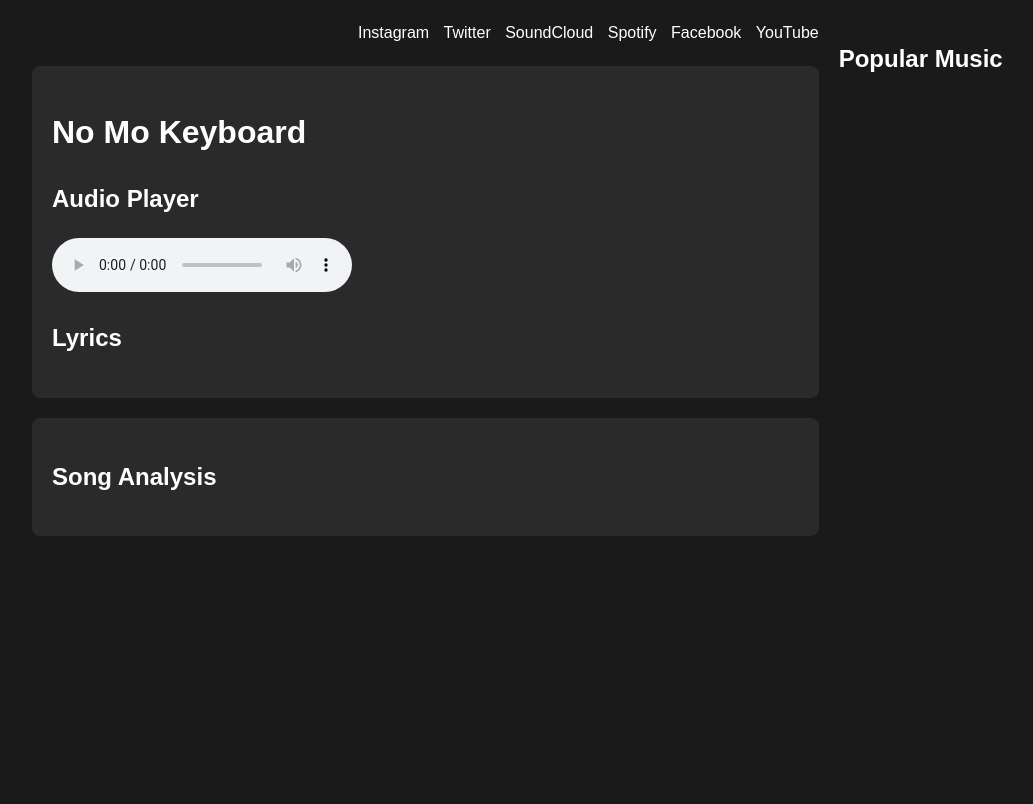
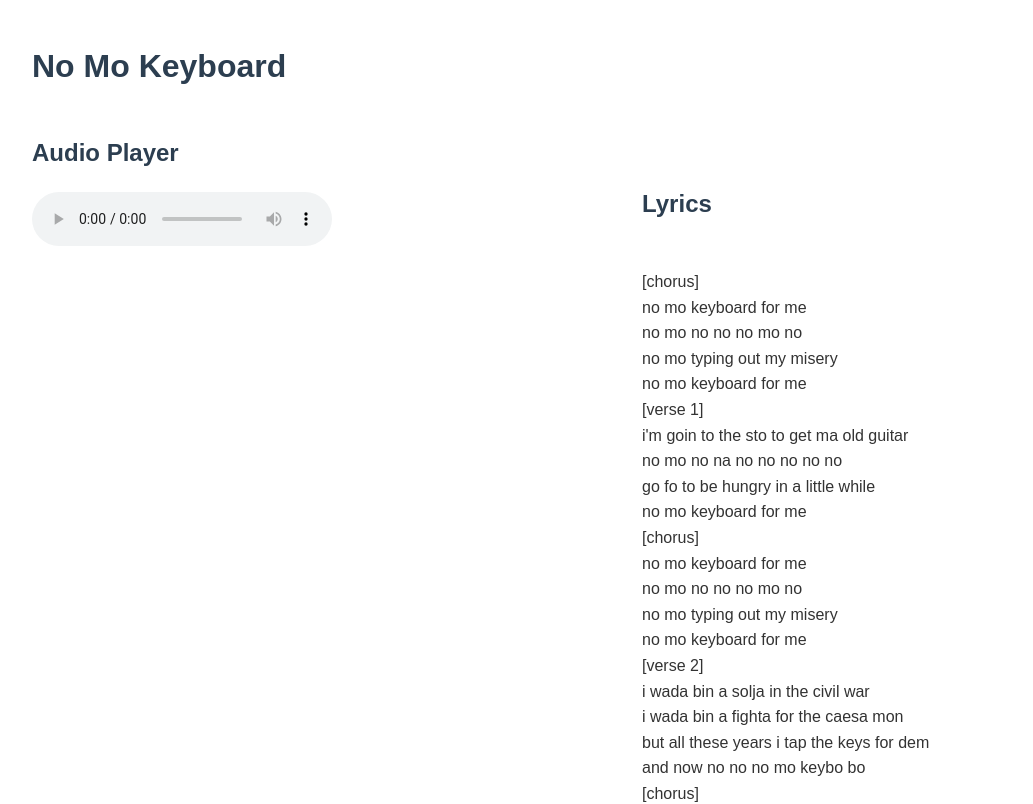
Before and after one commit to buildLittleWorlds/pidgin-audio, a plain HTML site: page index.html in a window 1280 px wide. Shown: the top 804 px of the page, without its empty margins (8-1041 px from the left). Drawn offline with Linux system fonts and the light colour scheme.

Commit message:
reverted to original layout

```diff
--- a/index.html
+++ b/index.html
@@ -8,57 +8,37 @@
         body {
             font-family: Arial, sans-serif;
             line-height: 1.6;
-            color: #e0e0e0;
-            background-color: #1a1a1a;
-            margin: 0;
+            color: #333;
+            max-width: 1200px;
+            margin: 0 auto;
             padding: 20px;
         }
         .container {
             display: flex;
-            max-width: 1200px;
-            margin: 0 auto;
+            margin-bottom: 30px;
         }
-        .main-content {
-            flex: 2;
+        .player {
+            flex: 1;
             padding-right: 20px;
         }
-        .sidebar {
+        .lyrics {
             flex: 1;
+            white-space: pre-wrap;
         }
-        .card {
-            background-color: #2a2a2a;
-            border-radius: 8px;
+        h1, h2 {
+            color: #2c3e50;
+        }
+        .analysis {
+            background-color: #f9f9f9;
             padding: 20px;
-            margin-bottom: 20px;
-        }
-        h1, h2, h3 {
-            color: #ffffff;
-        }
-        .social-icons {
-            text-align: right;
-            margin-bottom: 20px;
-        }
-        .social-icons a {
-            color: #ffffff;
-            margin-left: 10px;
-            text-decoration: none;
+            border-radius: 5px;
         }
     </style>
 </head>
 <body>
+    <h1>No Mo Keyboard</h1>
+
     <div class="container">
-        <div class="main-content">
-            <div class="social-icons">
-                <a href="#">Instagram</a>
-                <a href="#">Twitter</a>
-                <a href="#">SoundCloud</a>
-                <a href="#">Spotify</a>
-                <a href="#">Facebook</a>
-                <a href="#">YouTube</a>
-            </div>
-
-            <div class="card">
-                <h1>No Mo Keyboard</h1>
         <div class="player">
             <h2>Audio Player</h2>
             <audio controls>
@@ -66,22 +46,89 @@
                 Your browser does not support the audio element.
             </audio>
         </div>
+
         <div class="lyrics">
             <h2>Lyrics</h2>
-                    <!-- Lyrics would go here, but we're omitting them to avoid copyright issues -->
+[chorus]
+no mo keyboard for me
+no mo no no no mo no
+no mo typing out my misery
+no mo keyboard for me
+[verse 1]
+i'm goin to the sto to get ma old guitar
+no mo no na no no no no no
+go fo to be hungry in a little while
+no mo keyboard for me
+[chorus]
+no mo keyboard for me
+no mo no no no mo no
+no mo typing out my misery
+no mo keyboard for me
+[verse 2]
+i wada bin a solja in the civil war
+i wada bin a fighta for the caesa mon
+but all these years i tap the keys for dem
+and now no no no mo keybo bo
+[chorus]
+no mo keyboard for me
+no mo no no no mo no
+no mo typing out my misery
+no mo keyboard for me
+[bridge]
+wada say i go fo famous fighta mon
+wada say i say a singa solo so so so
+den a jinga com and steal da olda song
+no no no no no keys for dem
+[chorus]
+no mo keyboard for me
+no mo no no no mo no
+no mo typing out my misery
+no mo keyboard for me
+[outro]
         </div>
     </div>
 
-            <div class="card">
+    <div class="analysis">
         <h2>Song Analysis</h2>
-                <!-- Your existing analysis content would go here -->
-            </div>
-        </div>
 
-        <div class="sidebar">
-            <h2>Popular Music</h2>
-            <!-- You can add popular music items here -->
-        </div>
+        <h3>1. Nigerian Pidgin English in the Lyrics</h3>
+        <p>The song "No Mo Keyboard" showcases a distinctive use of Nigerian Pidgin English, a creole language that blends English with local Nigerian languages. This linguistic choice adds depth and authenticity to the piece, reflecting its cultural roots and enhancing its expressive power.</p>
+
+        <p>Several key features of Nigerian Pidgin are evident in the lyrics:</p>
+        <ul>
+            <li>Simplified verb forms: "i'm goin to the sto" (I'm going to the store)</li>
+            <li>Omission of articles: "go fo to be hungry" (going to be hungry)</li>
+            <li>Use of "wada" for "would have": "i wada bin a solja" (I would have been a soldier)</li>
+            <li>Phonetic spelling reflecting pronunciation: "solja" (soldier), "fighta" (fighter)</li>
+            <li>Repetition for emphasis: "no mo no no no mo no"</li>
+            <li>Simplified possessive forms: "ma old guitar" (my old guitar)</li>
+        </ul>
+
+        <p>The use of Pidgin English not only gives the song a distinct flavor but also serves to create a sense of intimacy and informality. It allows the artist to express complex emotions and ideas in a way that feels natural and relatable to a Nigerian audience, while also providing an intriguing linguistic texture for listeners unfamiliar with the dialect.</p>
+
+        <h3>2. Anti-Technology Themes and Nostalgia for Military Combat</h3>
+        <p>The juxtaposition of anti-technology sentiment and a romanticized view of military combat creates a fascinating tension within the lyrics. This contrast speaks to broader themes of alienation, purpose, and identity in the modern world.</p>
+
+        <p>The anti-technology theme is evident in the repeated refrain "no mo keyboard for me" and "no mo typing out my misery." The keyboard becomes a symbol of modern, digital-age constraints, representing a form of work or communication that the narrator finds unfulfilling or oppressive. The desire to "get ma old guitar" further emphasizes a longing for more traditional, tactile forms of expression.</p>
+
+        <p>Paradoxically, this rejection of modern technology is paired with a nostalgic view of military combat: "i wada bin a solja in the civil war / i wada bin a fighta for the caesa mon". This imagery evokes a romanticized past, where life seemed to have more meaning or purpose. The contrast between "tapping keys" and being a "solja" or "fighta" suggests a desire for a more active, physically engaged existence, as opposed to the perceived passivity of digital work.</p>
+
+        <p>This juxtaposition could be interpreted as a critique of modern life's perceived lack of meaning or direct impact. The narrator seems to yearn for a time of clear purpose and tangible action, even if that action is as extreme as military combat. It reflects a complex relationship with progress, where technological advancement is seen as a source of alienation rather than improvement.</p>
+
+        <h3>3. Genre and the Fusion of Nigerian and Occult Elements</h3>
+        <p>The described genre of the song - a mix of Witch House, Phonk, and heavy synthesizer use - creates an intriguing contrast with the Nigerian Pidgin English lyrics. This fusion of disparate elements results in a unique and compelling musical experience.</p>
+
+        <p>Witch House, with its dark, occult themes and eerie aesthetics, provides a haunting backdrop to the lyrics. The genre's characteristics - slow tempos, chopped beats, atmospheric noise, and distorted samples - could be seen as an auditory representation of the narrator's internal struggle and alienation. The dark, dystopian feel of Witch House aligns with the song's themes of dissatisfaction with modern life.</p>
+
+        <p>The Phonk elements, particularly if organ sounds are prominently featured, add a layer of nostalgia and gravitas to the track. The use of heavy bass and distorted sounds common in Phonk could emphasize the emotional weight of the lyrics, while also providing a rhythmic structure that complements the flow of the Pidgin English.</p>
+
+        <p>The extensive use of synthesizers bridges these genres and adds to the overall atmospheric quality of the song. Synthesizers can create a wide range of sounds, from futuristic to retro, which fits well with the song's themes of technology and nostalgia.</p>
+
+        <p>The combination of these non-Nigerian, eerie, and occult-tinged musical elements with Nigerian Pidgin English creates a fascinating cultural fusion. This juxtaposition could be interpreted as a representation of the global, interconnected nature of modern life - where traditional cultures interact with and are influenced by global subcultures and technological change.</p>
+
+        <p>Moreover, the contrast between the familiar, conversational tone of the Pidgin English and the unsettling, otherworldly sound of the music mirrors the song's thematic tension between the comfort of the known (represented by the old guitar and romanticized past) and the alienation of the modern world (symbolized by the keyboard).</p>
+
+        <p>In conclusion, "No Mo Keyboard" is a complex piece that operates on multiple levels. It uses Nigerian Pidgin English to ground its narrative in a specific cultural context, while exploring universal themes of alienation and nostalgia. The contrast between its anti-technology message and longing for a romanticized, active past reflects broader societal tensions around progress and purpose. Finally, its unique blend of Nigerian linguistic elements with global underground music genres creates a sonic experience that embodies the complexities and contradictions of modern, globalized existence. The song serves as a powerful commentary on the challenges of finding identity and meaning in a rapidly changing world.</p>
     </div>
 </body>
 </html>
```
Lines whose indentation alone changed are shown as unchanged.
